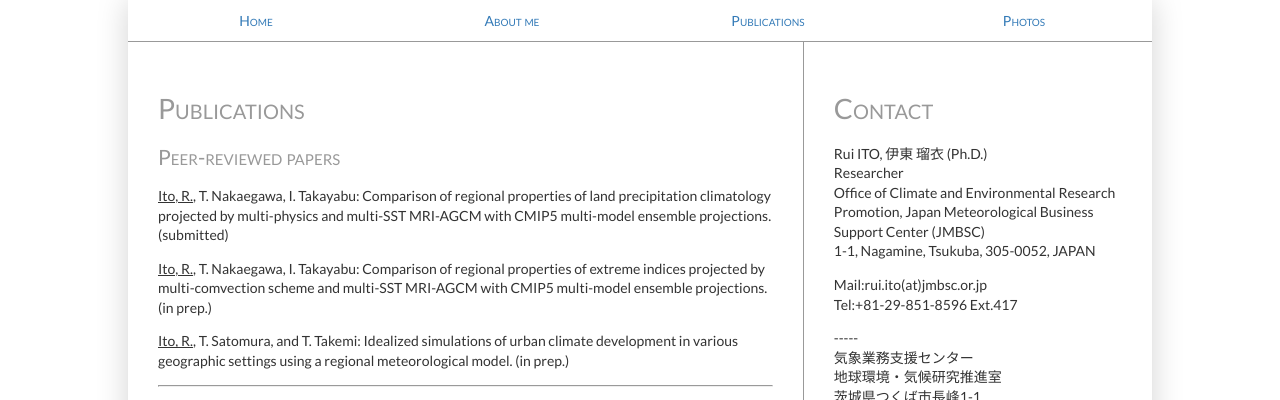
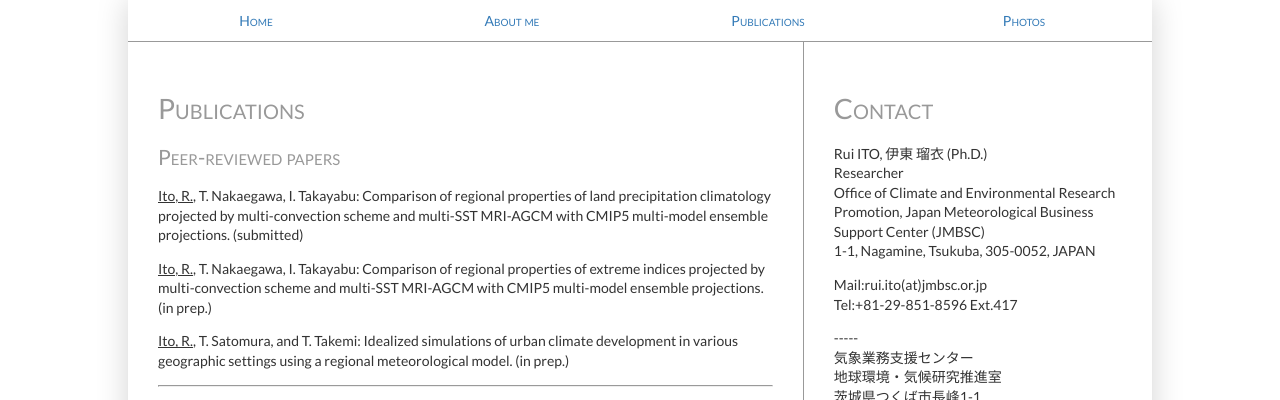
Before and after one commit to rui-climbiz/rui-climbiz.github.io, a Jekyll site: the page built from publications.html, in a window 1280 px wide and 900 px high. Shown: the top 400 px of the window. Built offline with Jekyll 4.4.1, drawn with Linux system fonts in a browser that asks for light colours.

Commit message:
Update publications.html

```diff
--- a/publications.html
+++ b/publications.html
@@ -5,8 +5,8 @@
 ---
 <h1>Publications</h1>
 <h2>Peer-reviewed papers</h2>
-<p><u>Ito, R.</u>, T. Nakaegawa, I. Takayabu: Comparison of regional properties of land precipitation climatology projected by multi-physics and multi-SST MRI-AGCM with CMIP5 multi-model ensemble projections. (submitted)</p>
-<p><u>Ito, R.</u>, T. Nakaegawa, I. Takayabu: Comparison of regional properties of extreme indices projected by multi-comvection scheme and multi-SST MRI-AGCM with CMIP5 multi-model ensemble projections. (in prep.)</p>
+<p><u>Ito, R.</u>, T. Nakaegawa, I. Takayabu: Comparison of regional properties of land precipitation climatology projected by multi-convection scheme and multi-SST MRI-AGCM with CMIP5 multi-model ensemble projections. (submitted)</p>
+<p><u>Ito, R.</u>, T. Nakaegawa, I. Takayabu: Comparison of regional properties of extreme indices projected by multi-convection scheme and multi-SST MRI-AGCM with CMIP5 multi-model ensemble projections. (in prep.)</p>
 <p><u>Ito, R.</u>, T. Satomura, and T. Takemi: Idealized simulations of urban climate development in various geographic settings using a regional meteorological model. (in prep.)</p>
 <hr>
 <p>Shiogama, H., <u>R. Ito</u>, Y. Imada, T. Nakaegawa, N. Hirota, N. Ishizaki, K. Takahashi, I. Takayabu, S. Emori : Selecting future climate projections of surface solar radiation in Japan. <i>SOLA</i>.</p>
```
